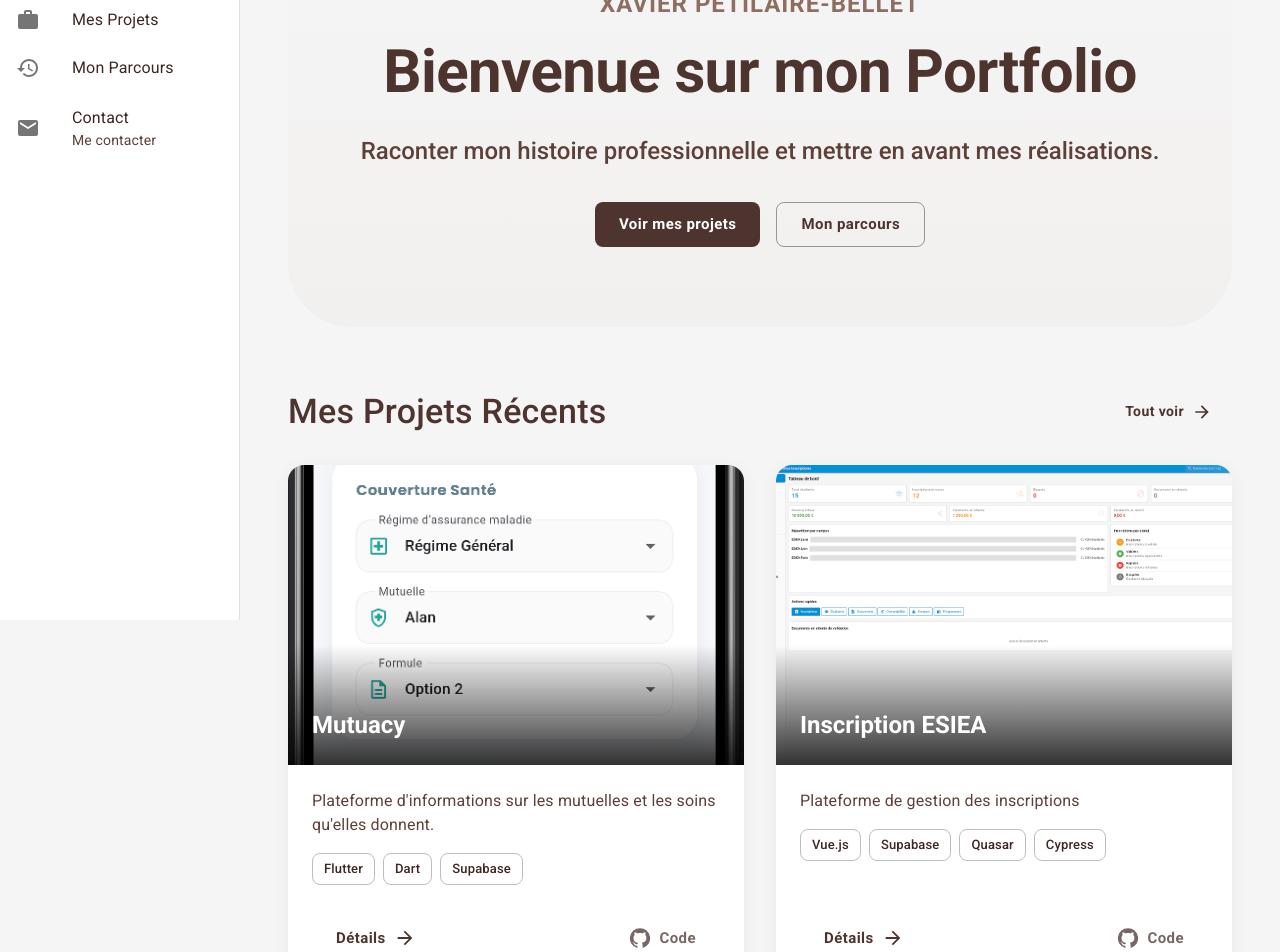
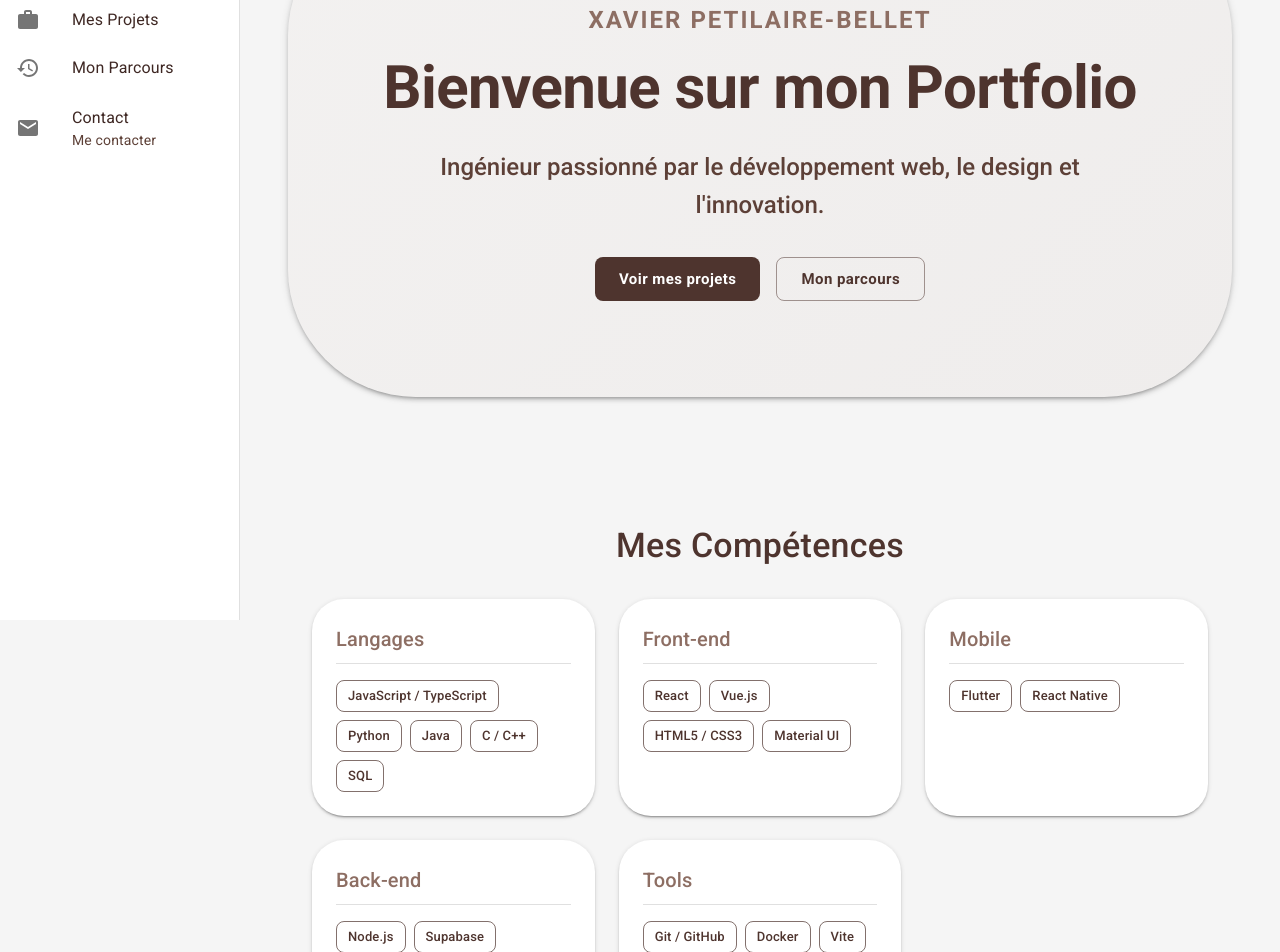
Before and after one commit to xav1312/Portfolio, a React (Vite) app: page / in a window 1280 px wide. Shown: the part 180-1132 px from the top of the page. Built offline with nearby package versions, Linux system fonts and the light colour scheme.

Commit message:
Améliorations

```diff
--- a/package.json
+++ b/package.json
@@ -16,6 +16,7 @@
     "@emotion/styled": "^11.11.0",
     "@mui/icons-material": "^5.14.18",
     "@mui/material": "^5.14.18",
+    "framer-motion": "^12.29.0",
     "react": "^18.2.0",
     "react-dom": "^18.2.0",
     "react-router-dom": "^6.20.0"
--- a/src/App.tsx
+++ b/src/App.tsx
@@ -1,4 +1,8 @@
+import { useState, useMemo } from 'react';
 import { Routes, Route } from 'react-router-dom';
+import { ThemeProvider, CssBaseline } from '@mui/material';
+import { getTheme } from './theme';
+import { ColorModeContext } from './context/ColorModeContext';
 import MainLayout from './layouts/MainLayout';
 import Home from './pages/Home';
 import ProjectList from './pages/ProjectList';
@@ -6,7 +10,24 @@ import ProjectDetail from './pages/ProjectDetail';
 import About from './pages/About';
 
 function App() {
+  const [mode, setMode] = useState<'light' | 'dark'>('light');
+
+  const colorMode = useMemo(
+    () => ({
+      toggleColorMode: () => {
+        setMode((prevMode) => (prevMode === 'light' ? 'dark' : 'light'));
+      },
+      mode,
+    }),
+    [mode],
+  );
+
+  const theme = useMemo(() => getTheme(mode), [mode]);
+
   return (
+    <ColorModeContext.Provider value={colorMode}>
+      <ThemeProvider theme={theme}>
+        <CssBaseline />
         <Routes>
           <Route path="/" element={<MainLayout />}>
             <Route index element={<Home />} />
@@ -15,6 +36,8 @@ function App() {
             <Route path="project/:id" element={<ProjectDetail />} />
           </Route>
         </Routes>
+      </ThemeProvider>
+    </ColorModeContext.Provider>
   );
 }
 
--- /dev/null
+++ b/src/components/Skills.tsx
@@ -0,0 +1,56 @@
+import { Box, Chip, Container, Grid, Paper, Typography } from '@mui/material';
+import { skillsData, Skill } from '../data/skills';
+
+// Group skills by category
+const skillsByCategory = skillsData.reduce((acc, skill) => {
+  if (!acc[skill.category]) {
+    acc[skill.category] = [];
+  }
+  acc[skill.category].push(skill);
+  return acc;
+}, {} as Record<string, Skill[]>);
+
+export default function Skills() {
+  return (
+    <Container maxWidth="lg" sx={{ py: 8 }}>
+      <Typography variant="h4" color="primary" gutterBottom sx={{ mb: 4, textAlign: 'center' }}>
+        Mes Compétences
+      </Typography>
+
+      <Grid container spacing={3}>
+        {Object.entries(skillsByCategory).map(([category, skills]) => (
+          <Grid item xs={12} md={6} lg={4} key={category}>
+            <Paper
+              elevation={2}
+              sx={{
+                p: 3,
+                height: '100%',
+                borderRadius: 2,
+                transition: 'transform 0.2s',
+                '&:hover': {
+                  transform: 'translateY(-4px)',
+                  boxShadow: 4,
+                },
+              }}
+            >
+              <Typography variant="h6" color="secondary" gutterBottom sx={{ borderBottom: 1, borderColor: 'divider', pb: 1, mb: 2 }}>
+                {category}
+              </Typography>
+              <Box sx={{ display: 'flex', flexWrap: 'wrap', gap: 1 }}>
+                {skills.map((skill) => (
+                  <Chip
+                    key={skill.name}
+                    label={skill.name}
+                    variant="outlined"
+                    color="primary" // Ou 'default' selon le style voulu
+                    sx={{ fontWeight: 500 }}
+                  />
+                ))}
+              </Box>
+            </Paper>
+          </Grid>
+        ))}
+      </Grid>
+    </Container>
+  );
+}
--- /dev/null
+++ b/src/context/ColorModeContext.tsx
@@ -0,0 +1,8 @@
+import { createContext, useContext } from 'react';
+
+export const ColorModeContext = createContext({
+  toggleColorMode: () => {},
+  mode: 'light' as 'light' | 'dark',
+});
+
+export const useColorMode = () => useContext(ColorModeContext);
--- /dev/null
+++ b/src/data/skills.ts
@@ -0,0 +1,35 @@
+export interface Skill {
+  name: string;
+  category: 'Front-end' | 'Back-end' | 'Mobile' | 'Tools' | 'Langages';
+  level?: number; // 1 to 5
+}
+
+export const skillsData: Skill[] = [
+  // Langages
+  { name: 'JavaScript / TypeScript', category: 'Langages', level: 4 },
+  { name: 'Python', category: 'Langages', level: 4 },
+  { name: 'Java', category: 'Langages', level: 3 },
+  { name: 'C / C++', category: 'Langages', level: 3 },
+  { name: 'SQL', category: 'Langages', level: 4 },
+
+  // Front-end
+  { name: 'React', category: 'Front-end', level: 4 },
+  { name: 'Vue.js', category: 'Front-end', level: 3 },
+  { name: 'HTML5 / CSS3', category: 'Front-end', level: 5 },
+  { name: 'Material UI', category: 'Front-end', level: 4 },
+
+  // Mobile
+  { name: 'Flutter', category: 'Mobile', level: 3 },
+  { name: 'React Native', category: 'Mobile', level: 2 },
+
+  // Back-end
+  { name: 'Node.js', category: 'Back-end', level: 3 },
+  { name: 'Supabase', category: 'Back-end', level: 4 },
+  { name: 'Firebase', category: 'Back-end', level: 3 },
+
+  // Tools
+  { name: 'Git / GitHub', category: 'Tools', level: 4 },
+  { name: 'Docker', category: 'Tools', level: 3 },
+  { name: 'Vite', category: 'Tools', level: 4 },
+  { name: 'Figma', category: 'Tools', level: 3 },
+];
--- a/src/pages/Home.tsx
+++ b/src/pages/Home.tsx
@@ -3,6 +3,8 @@ import { useNavigate } from 'react-router-dom';
 import { projectsData } from '../data/projects';
 import ArrowForwardIcon from '@mui/icons-material/ArrowForward';
 import GitHubIcon from '@mui/icons-material/GitHub';
+import Skills from '../components/Skills';
+import { motion } from 'framer-motion';
 
 export default function Home() {
   const navigate = useNavigate();
@@ -13,27 +15,37 @@ export default function Home() {
   return (
     <Container maxWidth="lg">
       {/* Section Introduction (Hero) */}
+      {/* Section Introduction (Hero) */}
+      <motion.div
+        initial={{ opacity: 0, y: 20 }}
+        animate={{ opacity: 1, y: 0 }}
+        transition={{ duration: 0.8 }}
+      >
         <Box
           sx={{
             textAlign: 'center',
-          py: 10,
+            py: 12,
             px: 2,
-          background: 'linear-gradient(180deg, rgba(239,235,233,0) 0%, rgba(239,235,233,0.5) 100%)',
-          borderRadius: 4,
-          mb: 8
+            background: (theme) =>
+              theme.palette.mode === 'light'
+              ? 'linear-gradient(135deg, rgba(239,235,233,0.4) 0%, rgba(215,204,200,0.2) 100%)'
+              : 'linear-gradient(135deg, rgba(255,255,255,0.05) 0%, rgba(255,255,255,0.02) 100%)',
+            borderRadius: 8,
+            mb: 8,
+            boxShadow: 3
           }}
         >
-        <Typography variant="h5" color="secondary" sx={{ fontWeight: 'bold', mb: 2, letterSpacing: 1 }}>
-          XAVIER PETILAIRE-BELLET
+          <Typography variant="h5" color="secondary" sx={{ fontWeight: 'bold', mb: 2, letterSpacing: 2, textTransform: 'uppercase' }}>
+            Xavier Petilaire-Bellet
           </Typography>
-        <Typography variant="h2" color="primary" sx={{ mb: 3 }}>
+          <Typography variant="h2" color="primary" sx={{ mb: 3, fontWeight: 800 }}>
             Bienvenue sur mon Portfolio
           </Typography>
-        <Typography variant="h5" color="text.secondary" sx={{ maxWidth: '800px', mx: 'auto', lineHeight: 1.6 }}>
-          Raconter mon histoire professionnelle et mettre en avant mes réalisations.
+          <Typography variant="h5" color="text.secondary" sx={{ maxWidth: '700px', mx: 'auto', lineHeight: 1.6, mb: 4 }}>
+            Ingénieur passionné par le développement web, le design et l'innovation.
           </Typography>
 
-        <Box sx={{ mt: 4, display: 'flex', justifyContent: 'center', gap: 2 }}>
+          <Box sx={{ display: 'flex', justifyContent: 'center', gap: 2 }}>
             <Button variant="contained" color="primary" size="large" onClick={() => navigate('/projects')}>
               Voir mes projets
             </Button>
@@ -42,6 +54,18 @@ export default function Home() {
             </Button>
           </Box>
         </Box>
+      </motion.div>
+
+      {/* Section Compétences */}
+      <motion.div
+        initial={{ opacity: 0, y: 20 }}
+        animate={{ opacity: 1, y: 0 }}
+        transition={{ duration: 0.8, delay: 0.2 }}
+      >
+        <Box sx={{ mb: 8 }}>
+          <Skills />
+        </Box>
+      </motion.div>
 
       {/* Section Projets Récents */}
       <Box sx={{ my: 8 }}>
@@ -54,10 +78,22 @@ export default function Home() {
             </Button>
         </Box>
 
-        <Grid container spacing={4}>
+        <Grid container spacing={4} component={motion.div} initial="hidden" animate="visible" variants={{
+          visible: { transition: { staggerChildren: 0.1 } }
+        }}>
           {recentProjects.map((project) => (
             // Changement ici : md={6} au lieu de md={4} pour avoir 2 cartes par ligne (plus grandes)
-            <Grid item xs={12} md={6} key={project.id}>
+            <Grid
+              item
+              xs={12}
+              md={6}
+              key={project.id}
+              component={motion.div}
+              variants={{
+                hidden: { opacity: 0, y: 20 },
+                visible: { opacity: 1, y: 0 }
+              }}
+            >
               <Card
                 sx={{ height: '100%', display: 'flex', flexDirection: 'column', cursor: 'pointer' }}
                 onClick={() => navigate(`/project/${project.id}`)}
--- a/src/theme.ts
+++ b/src/theme.ts
@@ -1,8 +1,7 @@
 import { createTheme } from '@mui/material/styles';
 
-// Palette "Cozy" : Marron, Beige, Noir
-export const theme = createTheme({
-  palette: {
+// Palette "Cozy" (Light)
+const lightPalette = {
   primary: {
     main: '#4E342E', // Marron foncé
     light: '#7b5e57',
@@ -16,13 +15,43 @@ export const theme = createTheme({
     contrastText: '#ffffff',
   },
   background: {
-      default: '#F5F5F5', // Beige très clair, plus lumineux
+    default: '#F5F5F5', // Beige très clair
     paper: '#ffffff',
   },
   text: {
-      primary: '#3E2723', // Marron très foncé
+    primary: '#3E2723',
     secondary: '#5D4037',
   },
+};
+
+// Palette "Nuit" (Dark)
+const darkPalette = {
+  primary: {
+    main: '#D7CCC8', // Beige clair (inversé)
+    light: '#ffffff',
+    dark: '#a69b97',
+    contrastText: '#121212',
+  },
+  secondary: {
+    main: '#BCAAA4', // Marron désaturé
+    light: '#efdcd5',
+    dark: '#8c7b75',
+    contrastText: '#121212',
+  },
+  background: {
+    default: '#121212', // Noir profond
+    paper: '#1E1E1E', // Gris foncé
+  },
+  text: {
+    primary: '#EFEBE9', // Blanc cassé
+    secondary: '#BCAAA4', // Gris beige
+  },
+};
+
+export const getTheme = (mode: 'light' | 'dark') => createTheme({
+  palette: {
+    mode,
+    ...(mode === 'light' ? lightPalette : darkPalette),
   },
   typography: {
     fontFamily: '"Roboto", "Helvetica", "Arial", sans-serif',
@@ -32,21 +61,25 @@ export const theme = createTheme({
     h4: { fontWeight: 500 },
     h5: { fontWeight: 500 },
     h6: { fontWeight: 500 },
-    button: { textTransform: 'none', fontWeight: 600 }, // Boutons plus modernes (pas tout en majuscules)
+    button: { textTransform: 'none', fontWeight: 600 },
   },
   shape: {
-    borderRadius: 16, // Arrondis plus prononcés comme sur les designs modernes
+    borderRadius: 16,
   },
   components: {
     MuiCard: {
       styleOverrides: {
         root: {
           borderRadius: 16,
-          boxShadow: '0 4px 20px rgba(0,0,0,0.05)', // Ombre très douce par défaut
+          boxShadow: mode === 'light'
+            ? '0 4px 20px rgba(0,0,0,0.05)'
+            : '0 4px 20px rgba(0,0,0,0.4)',
           transition: 'transform 0.3s ease, box-shadow 0.3s ease',
           '&:hover': {
             transform: 'translateY(-8px)',
-            boxShadow: '0 12px 30px rgba(78, 52, 46, 0.15)', // Ombre marron au survol
+            boxShadow: mode === 'light'
+              ? '0 12px 30px rgba(78, 52, 46, 0.15)'
+              : '0 12px 30px rgba(0,0,0,0.6)',
           },
         },
       },
@@ -60,7 +93,9 @@ export const theme = createTheme({
         contained: {
           boxShadow: 'none',
           '&:hover': {
-            boxShadow: '0 4px 12px rgba(78, 52, 46, 0.2)',
+            boxShadow: mode === 'light'
+              ? '0 4px 12px rgba(78, 52, 46, 0.2)'
+              : '0 4px 12px rgba(255, 255, 255, 0.1)',
           },
         },
       },
```
Also changed, not shown: src/layouts/MainLayout.tsx (+8 -0 lines), src/main.tsx (+3 -9 lines), 2 other files (tests, documents, lock files or other folders). Lines whose indentation alone changed are shown as unchanged.
